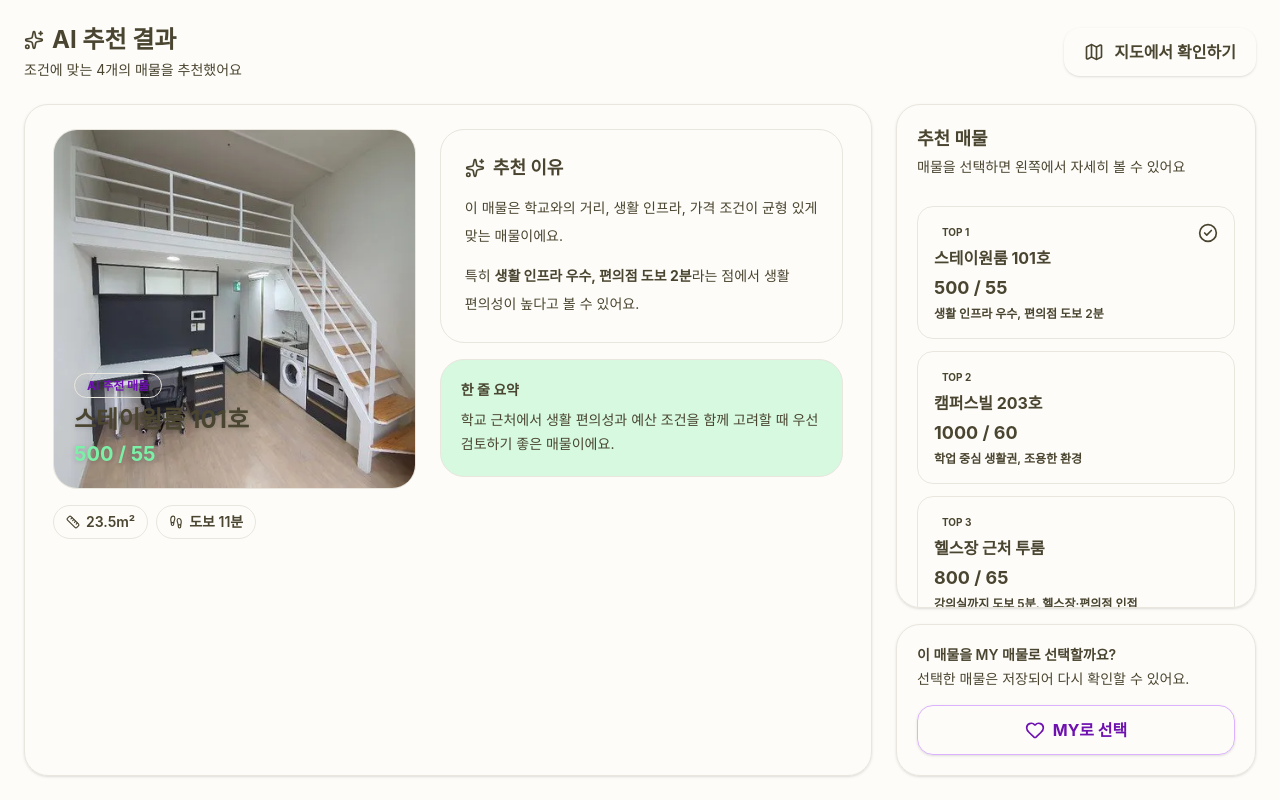
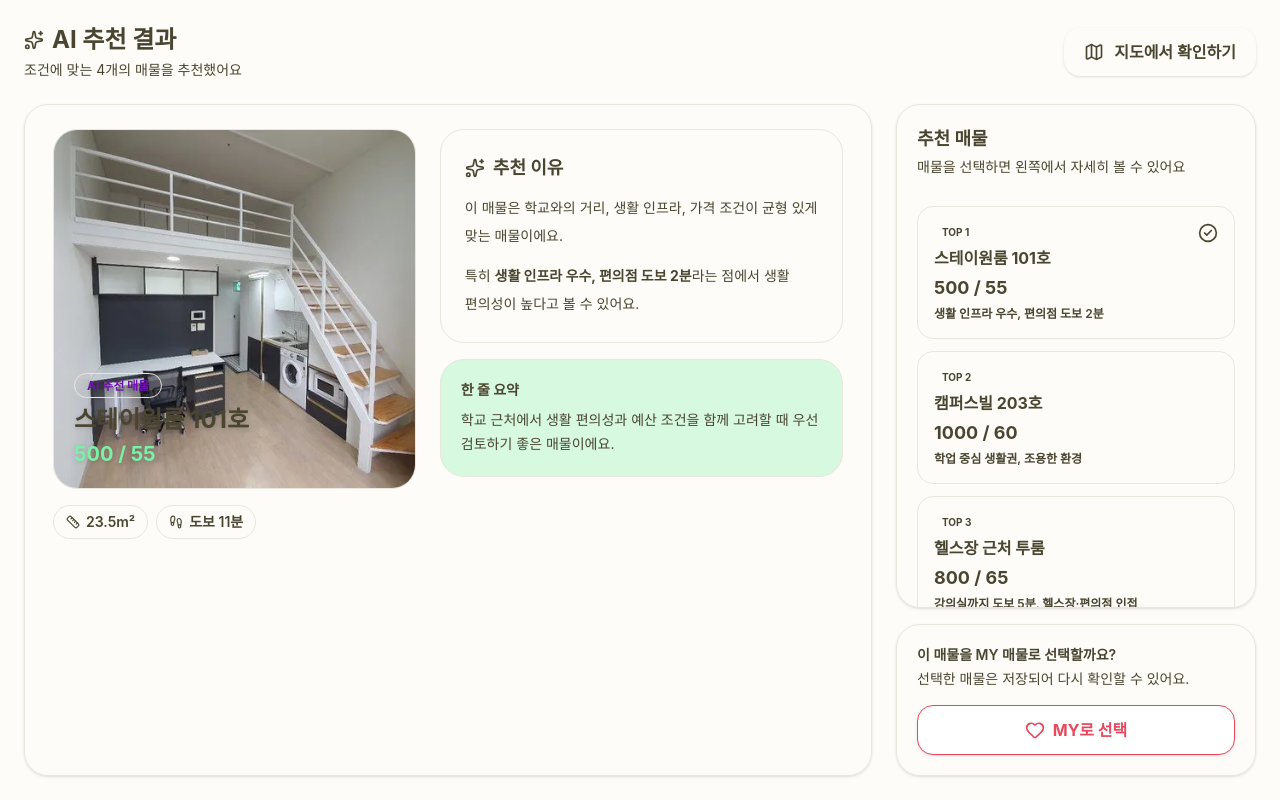
Before and after one commit to skku-2026-capstone-team-2/rooming-frontend, a React (Vite) app: page /ai-result in a window 1280 px wide. Built offline with nearby package versions, Linux system fonts and the light colour scheme; no server answers; a web font is replaced by a local one.

Commit message:
design: 일관된 MY 색상 적용

```diff
--- a/src/components/PropertyListPanel.tsx
+++ b/src/components/PropertyListPanel.tsx
@@ -64,9 +64,14 @@ export default function PropertyListPanel({
         <button
           type="button"
           onClick={() => onChangeListMode("favorites")}
+          style={{
+            color: isFavoritesMode
+              ? "var(--token-color-my)"
+              : "var(--token-color-text-tertiary)",
+          }}
           className={`flex items-center justify-center gap-1.5 rounded-lg px-2 py-2 text-[11px] font-semibold transition ${isFavoritesMode
-            ? "bg-card text-foreground shadow-sm"
-            : "text-text-tertiary hover:bg-card/70"
+            ? "bg-card shadow-sm"
+            : "hover:bg-card/70"
             }`}
         >
           <Heart className="h-3.5 w-3.5" />
@@ -128,8 +133,17 @@ function PropertyCard({ property }: PropertyCardProps) {
         </div>
 
         <span
+          style={
+            isFavoriteMode
+              ? {
+                backgroundColor:
+                  "color-mix(in srgb, var(--token-color-my) 10%, var(--token-color-transparent))",
+                color: "var(--token-color-my)",
+              }
+              : undefined
+          }
           className={`shrink-0 rounded-full px-2 py-0.5 text-[10px] font-semibold ${isFavoriteMode
-            ? "bg-destructive/10 text-destructive"
+            ? ""
             : "bg-purple-50 text-secondary"
             }`}
         >
--- a/src/components/PropertyMarkerToggle.tsx
+++ b/src/components/PropertyMarkerToggle.tsx
@@ -13,16 +13,33 @@ export default function PropertyMarkerToggle({
   listMode,
   onToggle,
 }: PropertyMarkerToggleProps) {
-  const targetLabel = listMode === "favorites" ? "MY 매물" : "추천 매물";
+  const isFavoritesMode = listMode === "favorites";
+  const targetLabel = isFavoritesMode ? "MY 매물" : "추천 매물";
 
   return (
     <button
       type="button"
       onClick={onToggle}
-      className={`absolute right-6 bottom-6 z-20 flex items-center gap-2 rounded-full border px-4 py-3 text-sm font-semibold shadow-lg backdrop-blur-sm transition ${enabled
-          ? "border-primary bg-primary text-primary-foreground"
-          : "border-border bg-card/95 text-foreground hover:bg-muted"
-        }`}
+      style={
+        isFavoritesMode
+          ? {
+              borderColor: "var(--token-color-my)",
+              backgroundColor: enabled
+                ? "var(--token-color-my)"
+                : "color-mix(in srgb, var(--token-color-white) 95%, var(--token-color-transparent))",
+              color: enabled
+                ? "var(--token-color-text-white)"
+                : "var(--token-color-my)",
+            }
+          : undefined
+      }
+      className={`absolute right-6 bottom-6 z-20 flex items-center gap-2 rounded-full border px-4 py-3 text-sm font-semibold shadow-lg backdrop-blur-sm transition ${
+        isFavoritesMode
+          ? ""
+          : enabled
+            ? "border-primary bg-primary text-primary-foreground"
+            : "border-border bg-card/95 text-foreground hover:bg-muted"
+      }`}
     >
       <span>{enabled ? `${targetLabel} 표시` : `${targetLabel} 숨김`}</span>
       {enabled ? <Eye className="h-4 w-4" /> : <EyeOff className="h-4 w-4" />}
--- a/src/pages/AIResultScreen.tsx
+++ b/src/pages/AIResultScreen.tsx
@@ -202,7 +202,15 @@ export default function AIResultScreen() {
                             </span>
 
                             {isMy && (
-                              <span className="rounded-full border border-purple-300 bg-purple-100 px-2 py-0.5 text-[10px] font-bold text-purple-800">
+                              <span
+                                style={{
+                                  borderColor: "var(--token-color-my)",
+                                  backgroundColor:
+                                    "color-mix(in srgb, var(--token-color-my) 10%, var(--token-color-transparent))",
+                                  color: "var(--token-color-my)",
+                                }}
+                                className="rounded-full border px-2 py-0.5 text-[10px] font-bold"
+                              >
                                 MY
                               </span>
                             )}
@@ -247,13 +255,19 @@ export default function AIResultScreen() {
             <button
               type="button"
               onClick={handleToggleMy}
-              className={`flex w-full items-center justify-center gap-2 rounded-2xl px-6 py-3 text-base font-bold shadow-sm transition ${isMySelected
-                  ? "bg-secondary text-primary-foreground hover:bg-purple-700"
-                  : "border border-purple-300 bg-card text-purple-800 hover:bg-purple-100"
-                }`}
+              style={{
+                borderColor: "var(--token-color-my)",
+                backgroundColor: isMySelected
+                  ? "var(--token-color-my)"
+                  : "var(--token-color-white)",
+                color: isMySelected
+                  ? "var(--token-color-text-white)"
+                  : "var(--token-color-my)",
+              }}
+              className="flex w-full items-center justify-center gap-2 rounded-2xl border px-6 py-3 text-base font-bold shadow-sm transition"
             >
               <Heart
-                className={`h-5 w-5 ${isMySelected ? "fill-white" : ""}`}
+                className={`h-5 w-5 ${isMySelected ? "fill-current" : ""}`}
               />
 
               {isMySelected ? "MY 선택됨" : "MY로 선택"}
--- a/src/styles/theme.css
+++ b/src/styles/theme.css
@@ -55,11 +55,11 @@
   /* Color Palette - Infra Markers */
   --token-color-infra-cafe: #C47A2C;
   --token-color-infra-gym: #16A34A;
-  --token-color-infra-store: #DC2626;
+  --token-color-infra-store: #7C3AED;
   --token-color-infra-bus: #2563EB;
 
   /* Color Palette - MY */
-  --token-color-my: #DC2626;
+  --token-color-my: #E8485D;
 
   /* Color Palette - Text */
   --token-color-text-primary: #4A4530;
--- a/src/utils/createPropertyMarkerHTML.ts
+++ b/src/utils/createPropertyMarkerHTML.ts
@@ -7,8 +7,19 @@ function escapeHTML(value: string) {
     .replaceAll("'", "&#039;");
 }
 
-export function createPropertyMarkerHTML(price: string) {
+type PropertyMarkerVariant = "default" | "my";
+
+const propertyMarkerColors: Record<PropertyMarkerVariant, string> = {
+  default: "var(--token-color-green-700)",
+  my: "var(--token-color-my)",
+};
+
+export function createPropertyMarkerHTML(
+  price: string,
+  variant: PropertyMarkerVariant = "default"
+) {
   const safePrice = escapeHTML(price);
+  const color = propertyMarkerColors[variant];
 
   return `
     <div
@@ -45,13 +56,13 @@ export function createPropertyMarkerHTML(price: string) {
       >
         <div
           style="
-            background: #4A4530;
-            color: white;
+            background: ${color};
+            color: var(--token-color-text-white);
             font-size: 12px;
             padding: 6px 12px;
             border-radius: 8px;
             font-weight: 600;
-            box-shadow: 0 6px 14px rgba(74, 69, 48, 0.22);
+            box-shadow: 0 6px 14px color-mix(in srgb, ${color} 22%, var(--token-color-transparent));
             text-align: center;
           "
         >
@@ -66,9 +77,9 @@ export function createPropertyMarkerHTML(price: string) {
             transform: translateX(-50%);
             width: 0;
             height: 0;
-            border-left: 4px solid transparent;
-            border-right: 4px solid transparent;
-            border-top: 5px solid #4A4530;
+            border-left: 4px solid var(--token-color-transparent);
+            border-right: 4px solid var(--token-color-transparent);
+            border-top: 5px solid ${color};
           "
         ></div>
       </div>
@@ -86,10 +97,10 @@ export function createPropertyMarkerHTML(price: string) {
           display: flex;
           align-items: center;
           justify-content: center;
-          background: #4A4530;
+          background: ${color};
           border-radius: 999px;
-          border: 2px solid white;
-          box-shadow: 0 8px 18px rgba(74, 69, 48, 0.28);
+          border: 2px solid var(--token-color-white);
+          box-shadow: 0 8px 18px color-mix(in srgb, ${color} 28%, var(--token-color-transparent));
           transition: transform 0.18s ease;
           z-index: 2;
         "
@@ -100,7 +111,7 @@ export function createPropertyMarkerHTML(price: string) {
           height="20"
           viewBox="0 0 24 24"
           fill="none"
-          stroke="white"
+          stroke="var(--token-color-text-white)"
           stroke-width="2"
           stroke-linecap="round"
           stroke-linejoin="round"
@@ -119,9 +130,9 @@ export function createPropertyMarkerHTML(price: string) {
           transform: translateX(-50%);
           width: 0;
           height: 0;
-          border-left: 6px solid transparent;
-          border-right: 6px solid transparent;
-          border-top: 8px solid #4A4530;
+          border-left: 6px solid var(--token-color-transparent);
+          border-right: 6px solid var(--token-color-transparent);
+          border-top: 8px solid ${color};
           z-index: 1;
         "
       ></div>
--- a/src/utils/tmapMarkerUtils.ts
+++ b/src/utils/tmapMarkerUtils.ts
@@ -135,7 +135,10 @@ export function loadPropertyMarkers({
       position: new window.Tmapv2.LatLng(property.lat, property.lng),
       map,
       title: property.title,
-      iconHTML: createPropertyMarkerHTML(property.price),
+      iconHTML: createPropertyMarkerHTML(
+        property.price,
+        property.mode === "favorites" ? "my" : "default"
+      ),
       zIndex: 30,
     });
 
```
